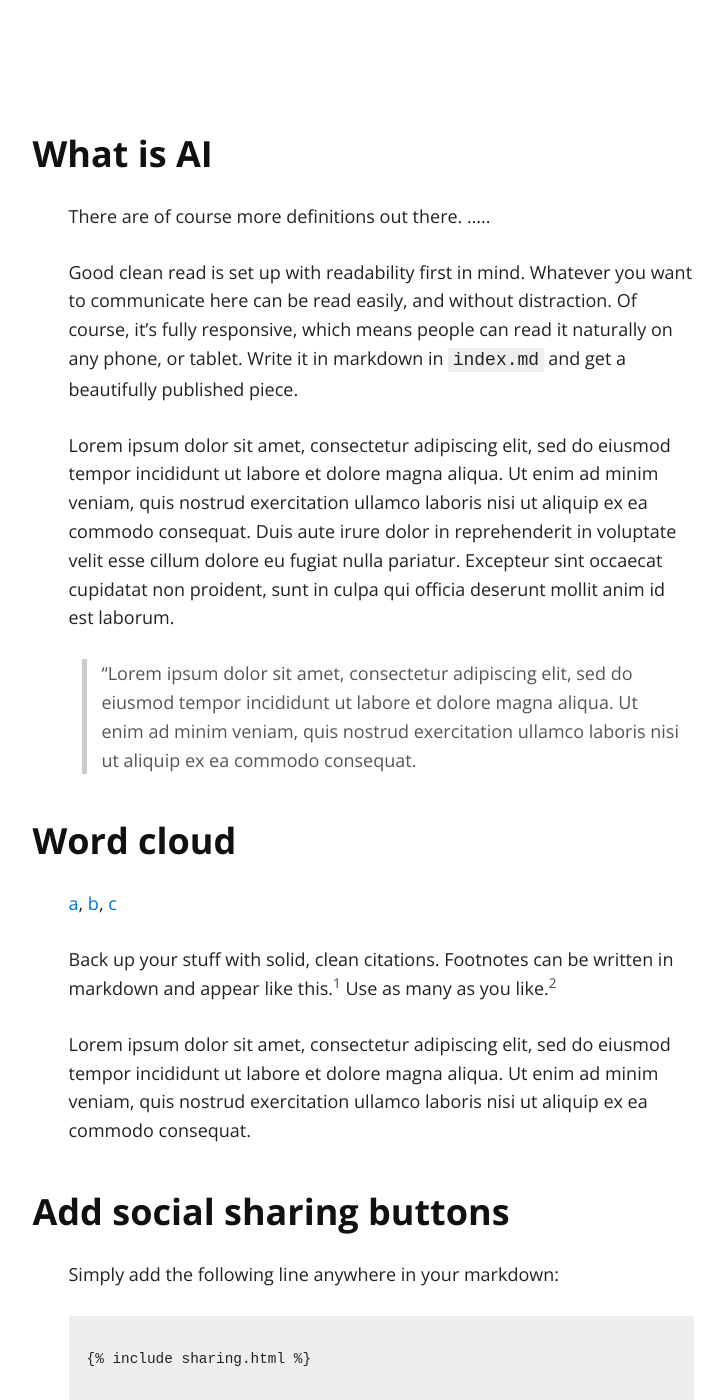
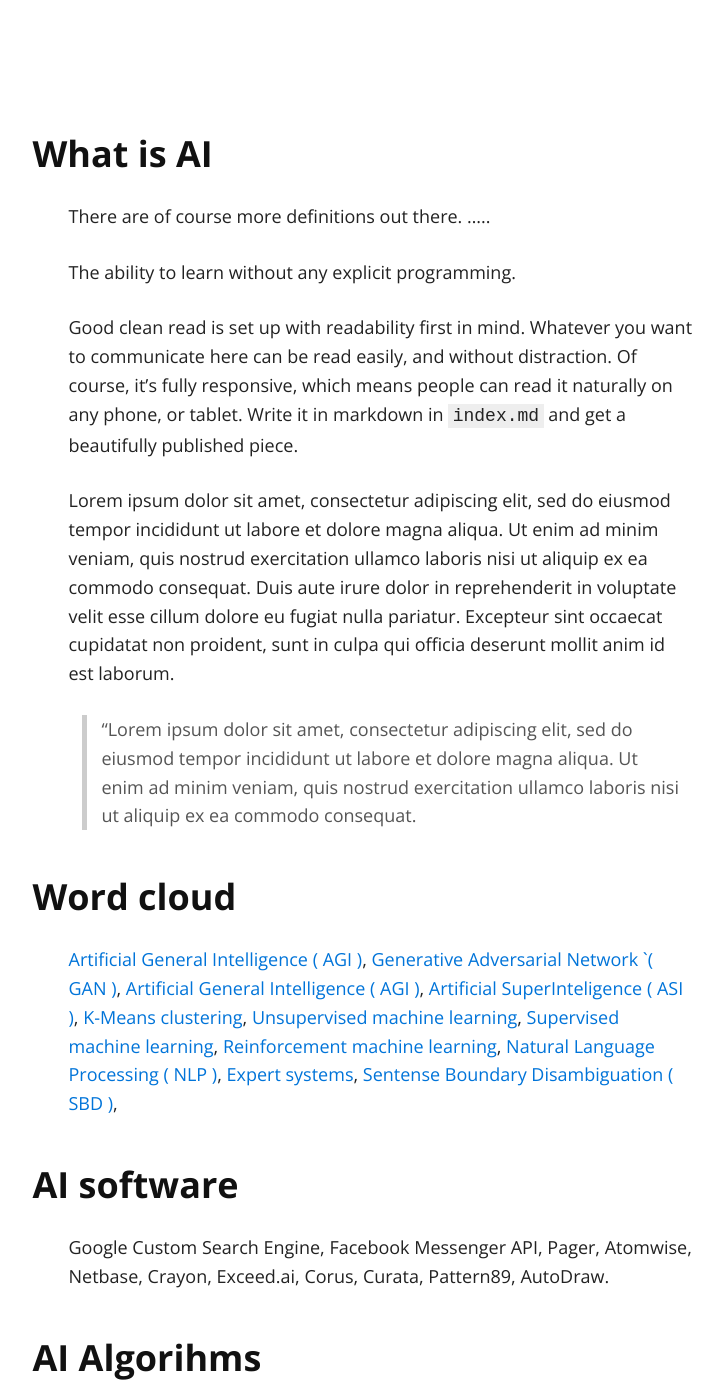
Before and after one commit to peterszatmary/ai, a Jekyll site: the page built from index.md, in a window 1280 px wide and 1400 px high, scrolled down 682 px. Shown: the whole window, without its empty margins (259-984 px from the left). Built offline with Jekyll 4.4.1, drawn with Linux system fonts in a browser that asks for light colours; nearby versions of some CDN libraries.

Commit message:
word cloud adjustment

```diff
--- a/index.md
+++ b/index.md
@@ -8,6 +8,10 @@ layout: default
 
 There are of course more definitions out there. .....
 
+The ability to learn without any explicit programming.
+
+
+
 Good clean read is set up with readability first in mind. Whatever you want to communicate here can be read easily, and without distraction. Of course, it's fully responsive, which means people can read it naturally on any phone, or tablet. Write it in markdown in <code>index.md</code> and get a beautifully published piece.
 
 Lorem ipsum dolor sit amet, consectetur adipiscing elit, sed do eiusmod tempor incididunt ut labore et dolore magna aliqua. Ut enim ad minim veniam, quis nostrud exercitation ullamco laboris nisi ut aliquip ex ea commodo consequat. Duis aute irure dolor in reprehenderit in voluptate velit esse cillum dolore eu fugiat nulla pariatur. Excepteur sint occaecat cupidatat non proident, sunt in culpa qui officia deserunt mollit anim id est laborum.
@@ -16,7 +20,26 @@ Lorem ipsum dolor sit amet, consectetur adipiscing elit, sed do eiusmod tempor i
 
 ### Word cloud
 
-<a href="" target="_blank">a</a>, <a href="" target="_blank">b</a>, <a href="" target="_blank">c</a>
+<a href="" target="_blank">Artificial General Intelligence ( AGI )</a>,
+<a href="" target="_blank">Generative Adversarial Network `( GAN )</a>,
+<a href="" target="_blank">Artificial General Intelligence ( AGI )</a>,
+<a href="" target="_blank">Artificial SuperInteligence ( ASI )</a>,
+<a href="" target="_blank">K-Means clustering</a>,
+<a href="" target="_blank">Unsupervised machine learning</a>,
+<a href="" target="_blank">Supervised machine learning</a>,
+<a href="" target="_blank">Reinforcement machine learning</a>,
+<a href="" target="_blank">Natural Language Processing ( NLP )</a>,
+<a href="" target="_blank">Expert systems</a>,
+<a href="" target="_blank">Sentense Boundary Disambiguation ( SBD )</a>,
+
+
+### AI software
+
+Google Custom Search Engine, Facebook Messenger API, Pager, Atomwise, Netbase, Crayon, Exceed.ai, Corus, Curata,
+Pattern89, AutoDraw.
+
+### AI Algorihms
+
 
 Back up your stuff with solid, clean citations. Footnotes can be written in markdown and appear like this.[^1] Use as many as you like.[^2]
 
```
